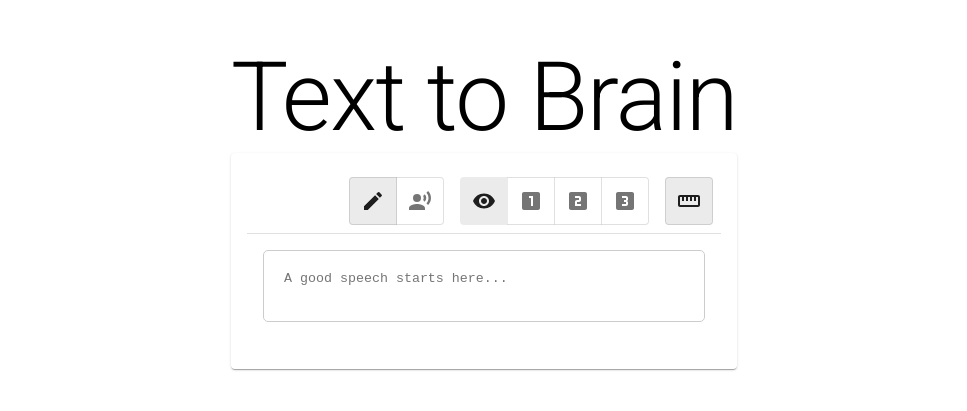
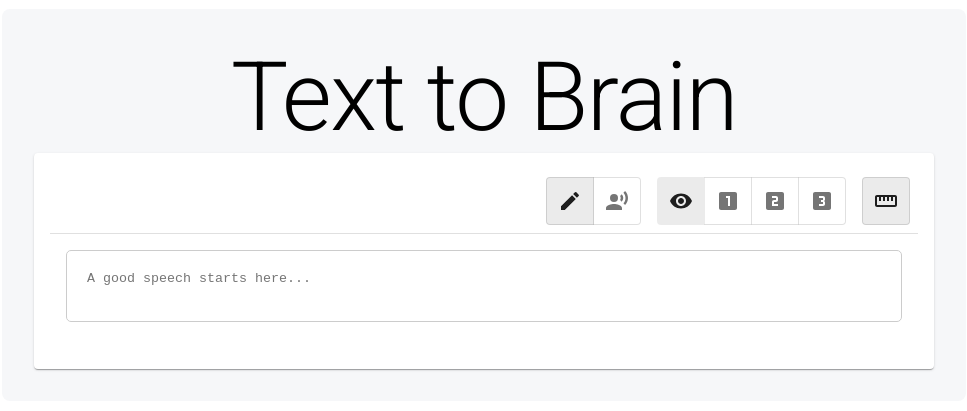
Before and after one commit to lemarJul/text-to-brain, a React (Vite) app: page / in a window 1280 px wide. Shown: the part 195-606 px from the top of the page, without its empty margins (156-1123 px from the left). Built offline with nearby package versions, Linux system fonts and the light colour scheme.

Commit message:
style: update App.css for improved styling

```diff
--- a/src/App.css
+++ b/src/App.css
@@ -1,20 +1,26 @@
 #root {
-  max-width: 1280px;
+  max-width: 900px;
+  width: 100%;
   margin: 0 auto;
   padding: 2rem;
   text-align: center;
   color: black;
-  font-family: "Roboto", sans-serif;
+  font-family: 'Roboto', sans-serif;
+  background-color: #f6f7f9;
+  border-radius: 8px;
 }
+
+
 
 .card {
   display: flex;
   flex-direction: column;
   gap: 1em;
   padding: 2em;
-  background-color: lightgray;
-  border-radius: 5px;
-  min-width: 600px;
+
+
+  border: 1px solid #ccc;
+  width: 100%;
   transition: height 0.3s ease; /* Add this line */
 }
 .card__settings {
@@ -38,14 +44,14 @@
   box-sizing: border-box;
   padding: 20px;
   border-radius: 5px;
-  max-width: 100%;
-  min-width: 100%;
+  width: 100%;
   min-height: fit-content;
   overflow: hidden;
   resize: none;
 }
 .card__output {
-  border: 1px solid #ccc;
+  font-family: monospace;
+  border: 1px solid white;
   box-sizing: border-box;
   padding: 20px;
   border-radius: 5px;
@@ -54,23 +60,31 @@
   min-height: fit-content;
   overflow: hidden;
   resize: none;
+  text-align: left;
+  display: flex;
+  flex-direction: column;
+  gap: 1em;
+}
+.card__output > p {
+  margin: 0;
+  display: flex ;
+  flex-wrap: wrap;
+  gap: 0.5em;
 }
 
 .word {
   color: black;
-  padding: 0 5px;
-  background-color: lightgray;
 }
 .word:hover {
   position: relative;
   color: transparent;
-  background-color: gray;
+  background-color: yellow;
 }
 .word:hover::after {
-  padding: 0 5px;
   content: attr(data-value);
+  align-self: center;
   cursor: pointer;
-  color: white;
+  color: black;
   position: absolute;
   left: 0;
 }
```
